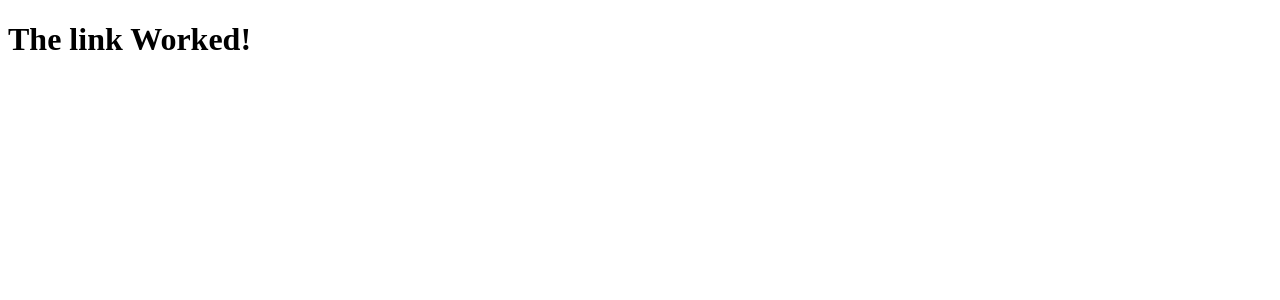
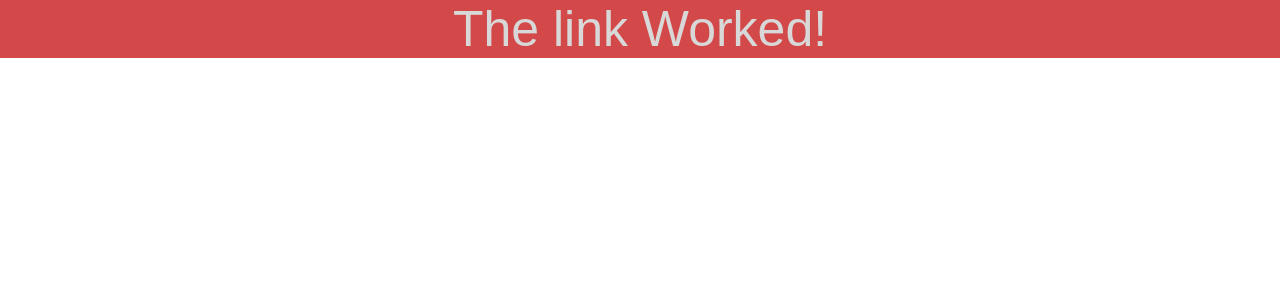
Before and after one commit to coolomancp/coolomancp.github.io, a Jekyll site: the page linktest.html, which Jekyll copies as it is, in a window 1280 px wide. Shown: the top 300 px of the page. Built offline with Jekyll 4.4.1, drawn with Linux system fonts in a browser that asks for light colours.

Commit message:
linking update

```diff
--- a/linktest.html
+++ b/linktest.html
@@ -3,7 +3,7 @@
 <head>
 <meta charset="utf-8">
 <title>Link Successful</title>
-<link href="test.css" rel="stylesheet" type="text/css">
+<link href="css/test.css" rel="stylesheet" type="text/css">
 </head>
 
 <body>
```
